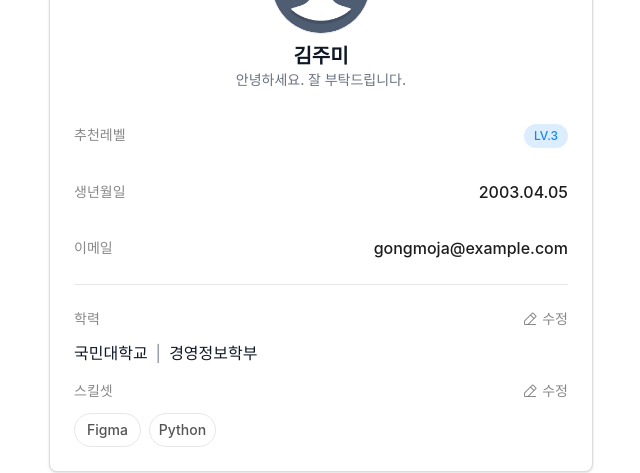
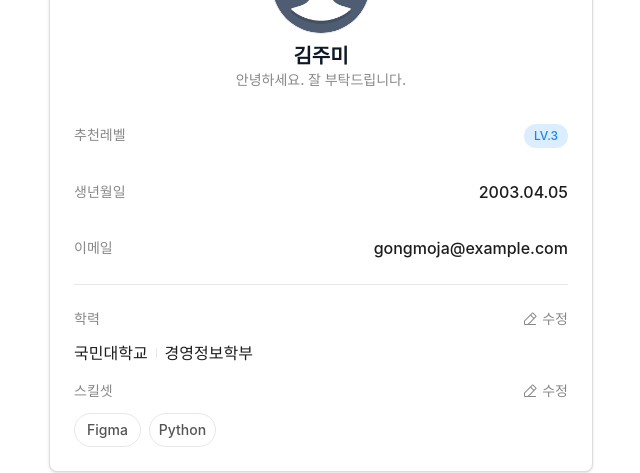
Before and after one commit to KMU-MIS-BALJAGUK/GMJD-WEB, a Next.js app: page /mypage in a window 1280 px wide. Shown: the part 232-705 px from the top of the page, without its empty margins (319-959 px from the left). Built offline with nearby package versions, Linux system fonts and the light colour scheme; a web font is replaced by a local one.

Commit message:
style: 학력 본문태크 글자 색 변경 및 막대기 크기조정

```diff
--- a/src/app/mypage/page.tsx
+++ b/src/app/mypage/page.tsx
@@ -97,7 +97,7 @@ export default function MyPage() {
               <h1 className="text-xl font-bold text-gray-900">
                 {MOCK_USER_DATA.name}
               </h1>
-              <p className="text-sm text-gray-500">{MOCK_USER_DATA.intro}</p>
+              <p className="text-sm text-[#888888]">{MOCK_USER_DATA.intro}</p>
             </div>
           </div>
 
@@ -127,11 +127,11 @@ export default function MyPage() {
 
             <ProfileFieldVertical label="학력" onEdit={handleEditEducation}>
               <div className="flex items-center space-x-2">
-                <p className="text-base text-gray-900">
+                <p className="text-base text-[#1D1D1D]">
                   {MOCK_USER_DATA.school}
                 </p>
-                <span className="text-gray-400">|</span>
-                <p className="text-base text-gray-900">
+                <div className="h-[10px] w-px bg-[#E7E7E7]"></div>
+                <p className="text-base text-[#1D1D1D]">
                   {MOCK_USER_DATA.major}
                 </p>
               </div>
```
